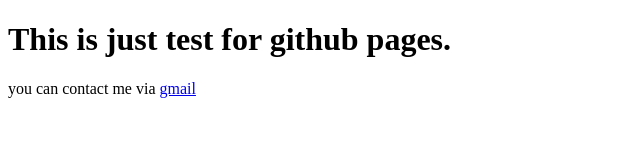
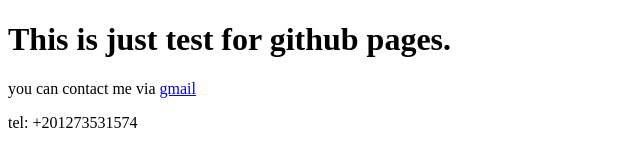
Before and after one commit to maged231/first, a plain HTML site: page index.html in a window 1280 px wide. Shown: the whole page, without its empty margins (0-640 px from the left). Drawn offline with Linux system fonts and the light colour scheme.

Commit message:
Update index.html

```diff
--- a/index.html
+++ b/index.html
@@ -7,5 +7,6 @@
 <body>
 <h1>This is just test for github pages.</h1>
 <p>you can contact me via <a href="mailto:beshoybosha231@gmail.com">gmail</a></p>
+	<p>tel: +201273531574</p>
 </body>
 </html>
```
